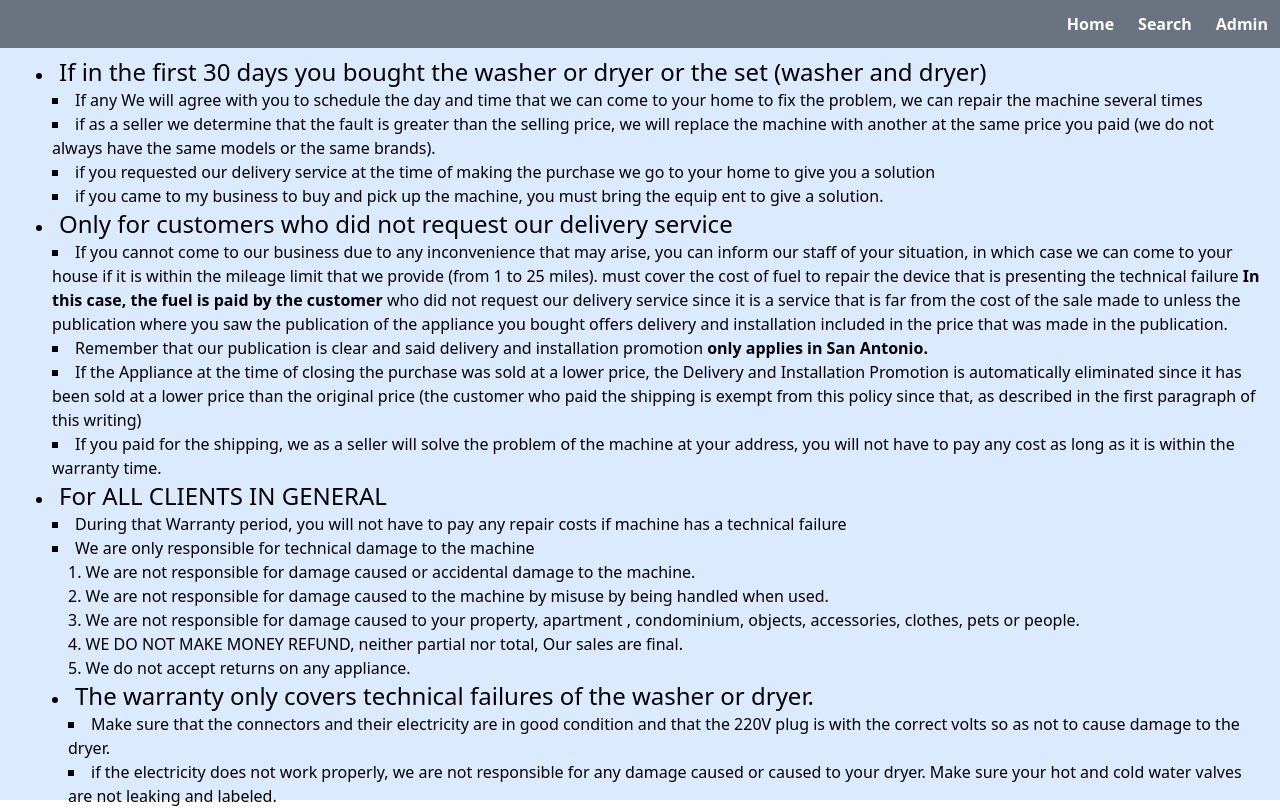
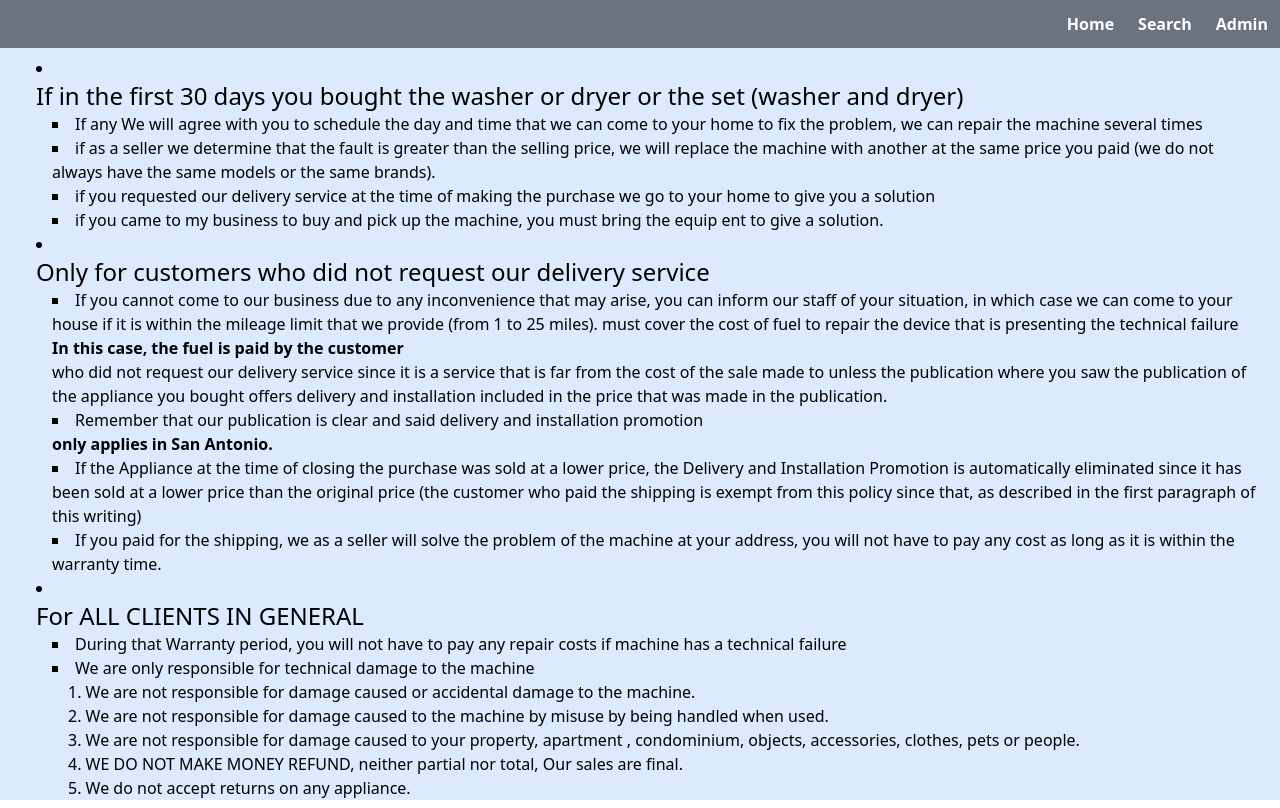
Before and after one commit to angel7005/demo-wash, a Next.js app: page / in a window 1280 px wide. Shown: the top 808 px of the page. Built offline with nearby package versions, Linux system fonts and the light colour scheme.

Commit message:
fix layout syntaxy

```diff
--- a/pages/index.js
+++ b/pages/index.js
@@ -1,3 +1,5 @@
+"use client";
+
 import React from 'react';
 
 import Header from "./components/header.js"
@@ -15,7 +17,7 @@ const  TermineContract = () => {
 					<div className="text-left">
 					 <lu>
 						<li className="list">
-						    <a className="text-2xl">If in the first 30 days you bought the washer or dryer or the set (washer and dryer)</a>
+						    <p className="text-2xl">If in the first 30 days you bought the washer or dryer or the set (washer and dryer)</p>
 						    <lu>
 						     <li className="list list1">
 						     	If any We will agree with you to schedule the day and time that we can come to your home to fix the problem,
@@ -31,17 +33,17 @@ const  TermineContract = () => {
 							</lu>
 						</li>
 						<li className="list">
-      						<a className="text-2xl">Only for customers who did not request our delivery service</a>
+      						<p className="text-2xl">Only for customers who did not request our delivery service</p>
       						<lu>
       							<li className="list list1">If you cannot come to our business due to any inconvenience that may arise,
       								you can inform our staff of your situation, in which case we can come to your house
       								if it is within the mileage limit that we provide (from 1 to 25 miles).
       								must cover the cost of fuel to repair the device that is presenting the technical failure
-      								<a className="font-bold"> In this case, the fuel is paid by the customer </a>who did not request our delivery service since it is a service that is far from the cost of the sale made to unless the publication where you saw the publication of the appliance you bought offers
+      								<p className="font-bold"> In this case, the fuel is paid by the customer </p>who did not request our delivery service since it is a service that is far from the cost of the sale made to unless the publication where you saw the publication of the appliance you bought offers
       									delivery and installation included in the price that was made in the publication.
       							  </li>
       							<li className="list list1"> Remember that our publication is clear and said delivery and installation promotion
-      							  <a className="font-bold"> only applies in San Antonio.</a></li>
+      							  <p className="font-bold"> only applies in San Antonio.</p></li>
       							<li className="list list1"> If the Appliance at the time of closing the purchase was sold at a lower price,
       							   the Delivery and Installation Promotion is automatically eliminated since it has been sold at a
       							   lower price than the original price (the customer who paid the shipping is exempt from this policy since that,
@@ -50,7 +52,7 @@ const  TermineContract = () => {
       								you will not have to pay any  cost as long as it is within the warranty time.</li>
 							</lu>
       					</li>
-      					<li className="list"><a className="text-2xl">For ALL CLIENTS IN GENERAL</a>
+      					<li className="list"><p className="text-2xl">For ALL CLIENTS IN GENERAL</p>
       					  <lu>
       					     <li className="list list1"> During that Warranty period, you will not have to pay any repair costs if machine has a technical failure </li>
       					     <li className="list  list1"> We are only responsible for technical damage to the machine
@@ -62,7 +64,7 @@ const  TermineContract = () => {
       								<li className="list list2">We do not accept returns on any appliance. </li>
       							</lu>
       						 </li>
-							 <li className="list"><a className="text-2xl">The warranty only covers technical failures of the washer or dryer.</a>
+							 <li className="list"><p className="text-2xl">The warranty only covers technical failures of the washer or dryer.</p>
 							 	<lu>
 							 	  <li className="list list1">Make sure that the connectors and their electricity are in good condition and that the 220V plug is with the correct volts
 							 	 	so as not to cause damage to the dryer.</li>
--- a/pages/layout.js
+++ b/pages/layout.js
@@ -1,6 +1,7 @@
 //import { Inter } from "next/font/google"
 
 import Navbar from "./components/navbar"
+
 import Footer from "./components/footer"
 
 
@@ -15,7 +16,7 @@ export default function RootLayout({ children }) {
     return (
         <html lang='en'>
             <body>
-                <Header/>
+
                 <Navbar />
                {children}
                 <Footer />
```
